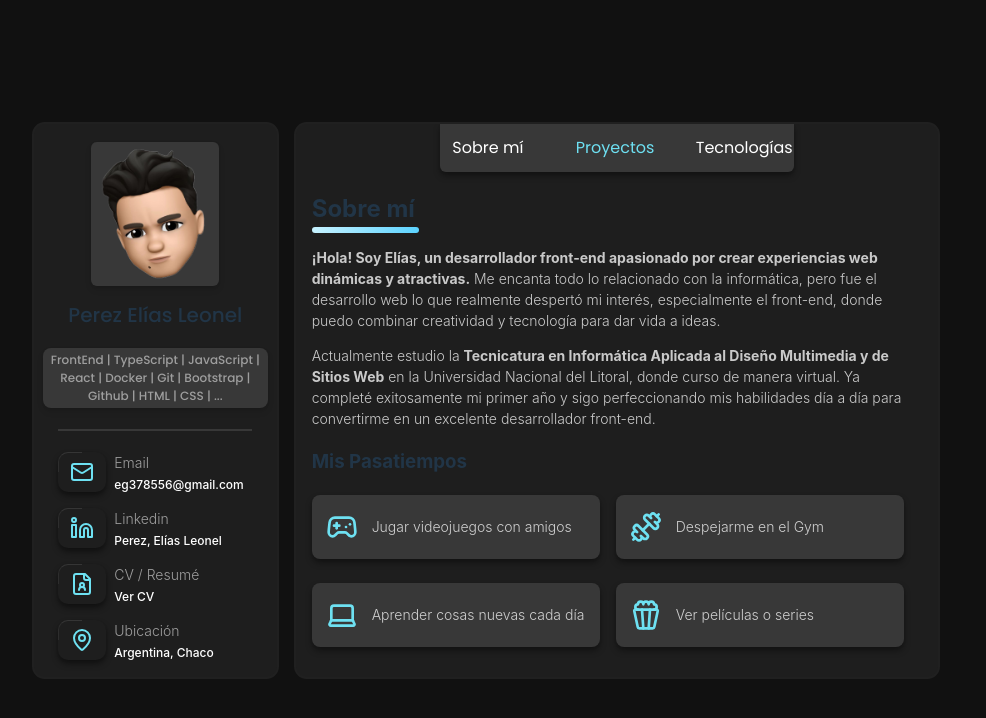
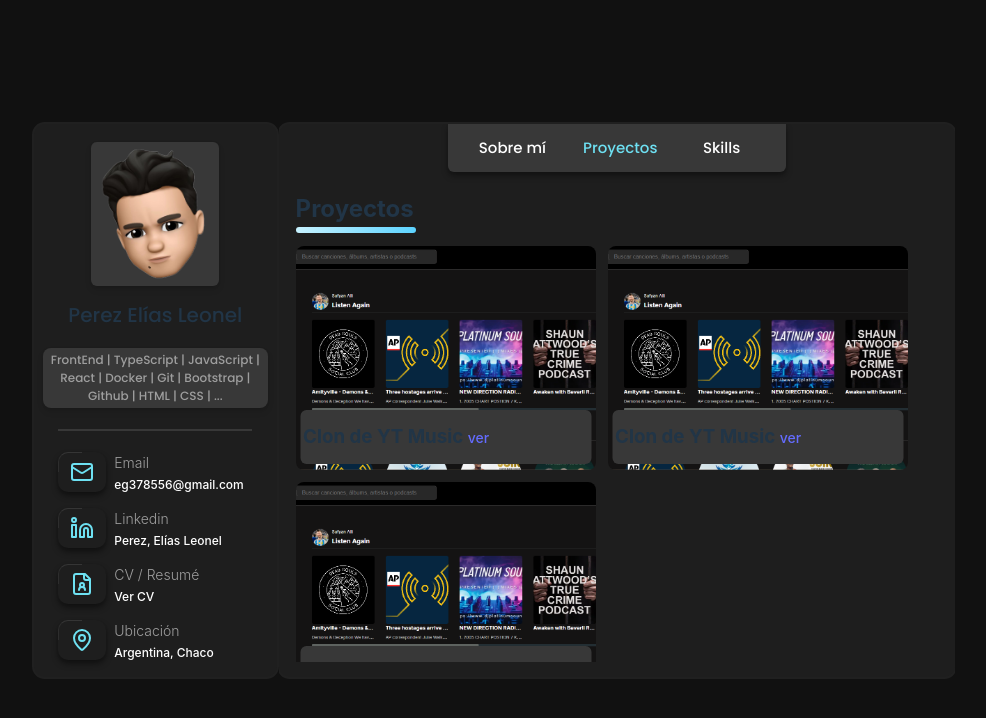
Before and after one commit to Ogurazek/portfolio, a React (Vite) app: page / in a window 1280 px wide. Both pictures are taken after a click on the button "Proyectos". Shown: the top 718 px of the page, without its empty margins (160-1146 px from the left). Built offline with nearby package versions, Linux system fonts and the light colour scheme.

Commit message:
Avances sobre la sección Proyectos

```diff
--- a/src/app.module.css
+++ b/src/app.module.css
@@ -11,4 +11,5 @@
   width: 70%;
   height: auto;
   display: flex;
+  min-width: 70%;
 }
--- a/src/components/AboutMe/CardAboutMe/cardAboutMe.module.css
+++ b/src/components/AboutMe/CardAboutMe/cardAboutMe.module.css
@@ -6,13 +6,6 @@
   background-color: #383838;
   border-radius: 8px;
   box-shadow: 0 4px 6px rgba(0, 0, 0, 0.37), 0 1px 3px rgba(0, 0, 0, 0.06);
-  transition: all 0.3s ease;
-}
-
-.containerCardAboutMe:hover {
-  transform: scale(1.02);
-  box-shadow: 0 4px 8px rgba(28, 113, 139, 0.2);
-  transition: transform 0.3s ease, box-shadow 0.3s ease;
 }
 
 .containerIcon {
--- /dev/null
+++ b/src/components/Hooks/ChangePage/ChangePageHook.tsx
@@ -0,0 +1,32 @@
+import { useState } from "react"
+
+export default function ChangePageHook() {
+    const [stateAboutMe, setStateAboutMe] = useState(true)
+    const [stateProyectos, setStateProyectos] = useState(false)
+    const [stateSkills, setStateSkills] = useState(false)
+
+    const handleAboutMe = () => {
+        setStateAboutMe(true)
+        stateProyectos ? setStateProyectos(false) : null
+        stateSkills ? setStateSkills(false) : null
+    }
+    const handleProyectos = () => {
+        setStateProyectos(true)
+        stateAboutMe ? setStateAboutMe(false) : null
+        stateSkills ? setStateSkills(false) : null
+    }
+    const handleSkills = () => {
+        setStateSkills(true)
+        stateProyectos ? setStateProyectos(false) : null
+        stateAboutMe ? setStateAboutMe(false) : null
+    }
+
+    return {
+        stateAboutMe,
+        handleAboutMe,
+        handleSkills,
+        handleProyectos,
+        stateSkills,
+        stateProyectos
+    }
+}
--- /dev/null
+++ b/src/components/Proyectos/CardProyectos/cardProyectos.module.css
@@ -0,0 +1,38 @@
+.cardContainer {
+  width: 18.75rem;
+  height: 14rem;
+  display: flex;
+  justify-content: center;
+  border-radius: 8px;
+  object-fit: contain;
+  background-size: cover;
+  background-position: center;
+  background-repeat: no-repeat;
+  background-image: url(/public/Captura\ de\ pantalla\ 2025-01-19\ 183430.png);
+  position: relative;
+}
+
+.containerSection {
+  padding: 3px;
+  border-radius: 6px;
+  margin-bottom: 6px;
+  width: 95%;
+  height: 3rem;
+  margin-top: auto;
+  background-color: #383838;
+  position: absolute;
+  bottom: 0;
+  left: 50%;
+  transform: translateX(-50%);
+  opacity: 1;
+  overflow: hidden;
+  transition: height 0.3s ease;
+}
+
+.h3pcolor {
+  margin-top: 10px;
+}
+
+.cardContainer:hover .containerSection {
+  height: 10rem;
+}
--- /dev/null
+++ b/src/components/Proyectos/CardProyectos/cardProyectos.tsx
@@ -0,0 +1,16 @@
+import styles from './cardProyectos.module.css';
+
+export default function CardProyectos() {
+    return (
+        <>
+            <article className={styles.cardContainer}>
+                <section className={styles.containerSection}>
+                    <h3 className={styles.h3pcolor}>Clon de YT Music <a className={styles.h3pcolor} href="">ver</a></h3>
+                    <p className={styles.h3pcolor}>holadkfjsdjfhsdjfhsdjifsdjfhdsjifhsdjfhsdifdhsifhjsd</p>
+                    <p>holadkfjsdjfhsdjfhsdjifsdjfhdsjifhsdjfhsdifdhsifhjsd</p>
+                    <a href="sdasd">puto</a>
+                </section>
+            </article>
+        </>
+    )
+}
--- /dev/null
+++ b/src/components/Proyectos/proyectos.module.css
@@ -0,0 +1,17 @@
+.container {
+  width: 100%;
+  height: 26rem;
+  display: flex;
+  flex-wrap: wrap;
+  gap: 12px;
+  overflow: auto;
+}
+
+.line {
+  width: 7.5rem;
+  height: 6px;
+  border-radius: 6px;
+  margin-bottom: 0.8rem;
+  background: -webkit-linear-gradient(90deg, #c7f2ff, #5cd3ff);
+  background: linear-gradient(90deg, #c7f2ff, #5cd3ff);
+}
--- /dev/null
+++ b/src/components/Proyectos/proyectos.tsx
@@ -0,0 +1,16 @@
+import styles from './proyectos.module.css';
+import CardProyectos from './CardProyectos/cardProyectos';
+
+export default function Proyectos() {
+    return (
+        <>
+            <h2>Proyectos</h2>
+            <div className={styles.line}></div>
+            <div className={styles.container}>
+                <CardProyectos />
+                <CardProyectos />
+                <CardProyectos />
+            </div>
+        </>
+    );
+}
--- a/src/components/mainContent/mainContent.module.css
+++ b/src/components/mainContent/mainContent.module.css
@@ -15,6 +15,7 @@
   background-color: RGB(30, 30, 30);
   border: 2px solid rgb(32, 32, 32);
   overflow: hidden;
+  min-width: 42.294rem;
   min-height: 34.563rem;
   border-radius: 0.8rem;
 }
@@ -28,27 +29,26 @@
 }
 
 .header_MC {
-  width: 55%;
+  width: 50%;
   height: 100%;
   border-bottom-right-radius: 6px;
   border-bottom-left-radius: 6px;
   background-color: #383838;
   box-shadow: 0 4px 6px rgba(0, 0, 0, 0.37), 0 1px 3px rgba(0, 0, 0, 0.06);
   display: flex;
-  margin: 6px;
-  gap: 2rem;
+  justify-content: space-evenly;
 }
 
 .header_MC button {
-  width: 6.2rem;
+  width: 5rem;
   height: 100%;
   background-color: transparent;
   border: none;
   display: flex;
   align-items: center;
-  justify-content: center;
-  font-size: 16px;
-  font-weight: 400;
+  justify-content: space-around;
+  font-size: 15px;
+  font-weight: 500;
   font-family: "Poppins", sans-serif;
   outline: none;
 }
@@ -56,6 +56,10 @@
 .header_MC button:hover {
   opacity: 0.5;
   cursor: pointer;
+}
+
+.buttonFocus {
+  color: #6ee0f2;
 }
 
 .header_MC button:focus {
--- a/src/components/mainContent/mainContent.tsx
+++ b/src/components/mainContent/mainContent.tsx
@@ -1,20 +1,31 @@
 import styles from './mainContent.module.css'
 import AboutMe from '../AboutMe/aboutme'
+import Proyectos from '../Proyectos/proyectos'
+import ChangePageHook from '../Hooks/ChangePage/ChangePageHook'
 
 export default function MainContent() {
+
+    const { stateAboutMe,
+        handleAboutMe,
+        handleSkills,
+        handleProyectos,
+        stateSkills,
+        stateProyectos } = ChangePageHook()
+
     return (
         <article className={styles.container}>
             <main className={styles.containerMain}>
                 <header className={styles.header_MC_container}>
                     <nav className={styles.header_MC}>
-                        <button>Sobre mí</button>
-                        <button>Proyectos</button>
-                        <button>Tecnologías</button>
+                        <button className={stateAboutMe ? styles.buttonFocus : ""} onClick={handleAboutMe}>Sobre mí</button>
+                        <button className={stateProyectos ? styles.buttonFocus : ""} onClick={handleProyectos}>Proyectos</button>
+                        <button className={stateSkills ? styles.buttonFocus : ""} onClick={handleSkills}>Skills</button>
                     </nav>
                 </header>
                 <article className={styles.containerAboutMeProyeTec}>
                     <div className={styles.containerMainAboutMeProyeTec}>
-                        <AboutMe />
+                        {stateAboutMe && <AboutMe />}
+                        {stateProyectos && <Proyectos />}
                     </div>
                 </article>
             </main>
```
Also changed, not shown: public/Captura de pantalla 2025-01-19 183430.png (added).
